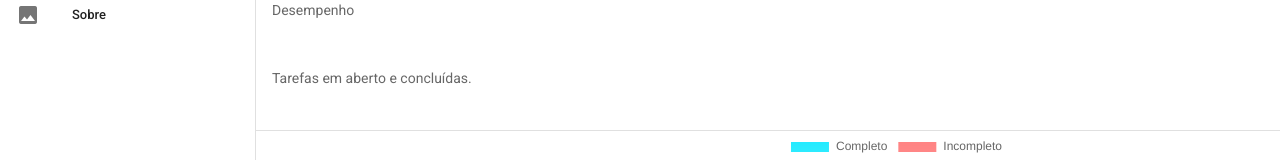
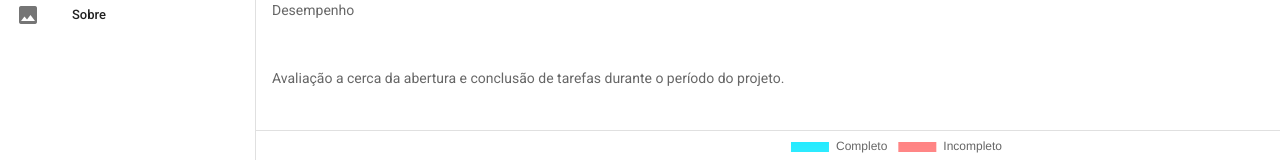
Before and after one commit to janio02011998/qualicorp-frontend, a Vue app: page /performance in a window 1280 px wide. Shown: the part 159-319 px from the top of the page. Built offline with nearby package versions, Linux system fonts and the light colour scheme.

Commit message:
UPDATE: change size of chart

```diff
--- a/src/components/PieChart.vue
+++ b/src/components/PieChart.vue
@@ -3,6 +3,16 @@ import { Pie } from "vue-chartjs";
 
 export default {
   extends: Pie,
+  props: {
+    width: {
+      type: Number,
+      default: 290,
+    },
+    height: {
+      type: Number,
+      default: 290,
+    },
+  },
   mounted() {
     this.gradient = this.$refs.canvas
       .getContext("2d")
@@ -38,6 +48,8 @@ export default {
       {
         responsive: true,
         maintainAspectRatio: false,
+        width: 200,
+        height: 200,
       }
     );
   },
--- a/src/views/PerfomanceView.vue
+++ b/src/views/PerfomanceView.vue
@@ -6,7 +6,8 @@
       <v-list-item>
         <v-list-item-content>
           <v-list-item-subtitle
-            >Tarefas em aberto e concluídas.</v-list-item-subtitle
+            >Avaliação a cerca da abertura e conclusão de tarefas durante o
+            período do projeto.</v-list-item-subtitle
           >
         </v-list-item-content>
       </v-list-item>
```
